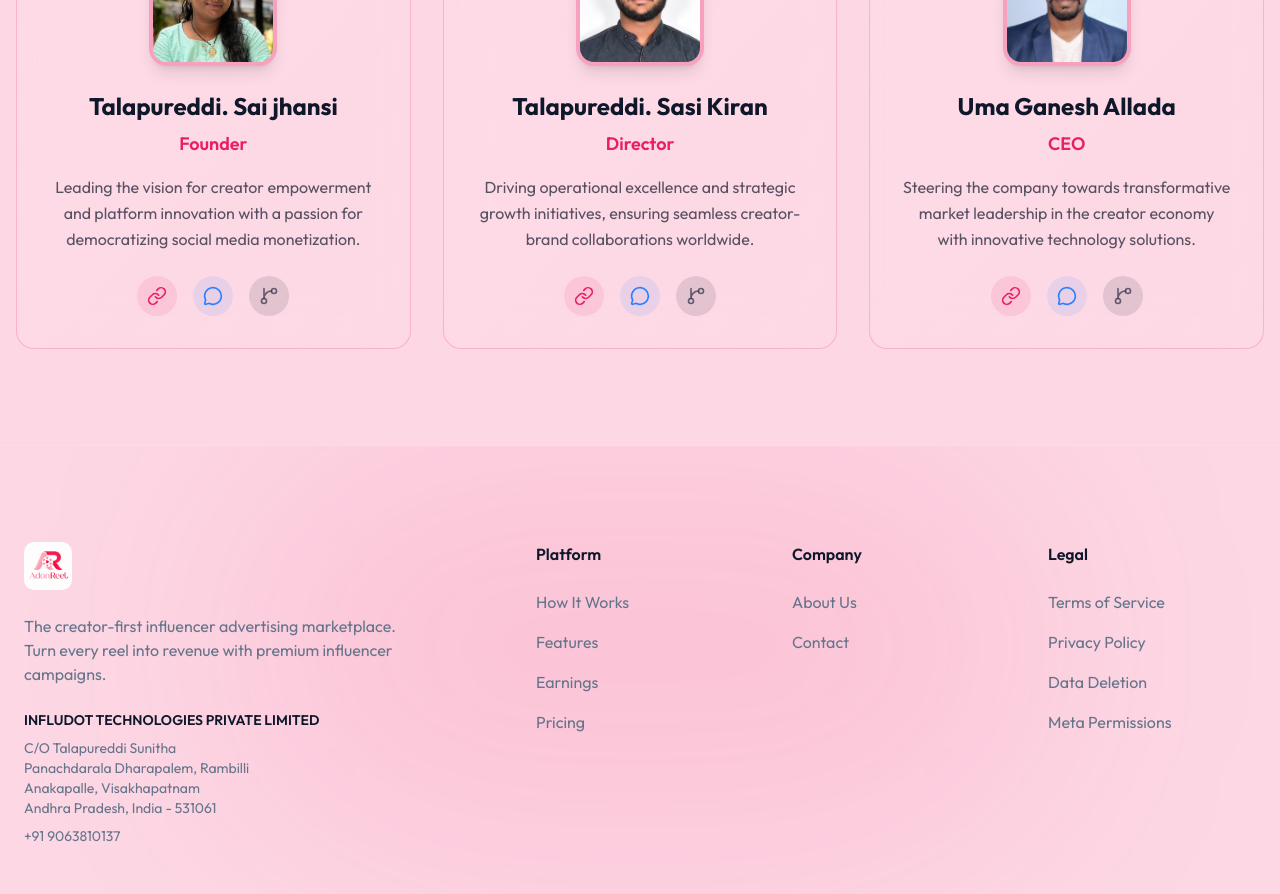
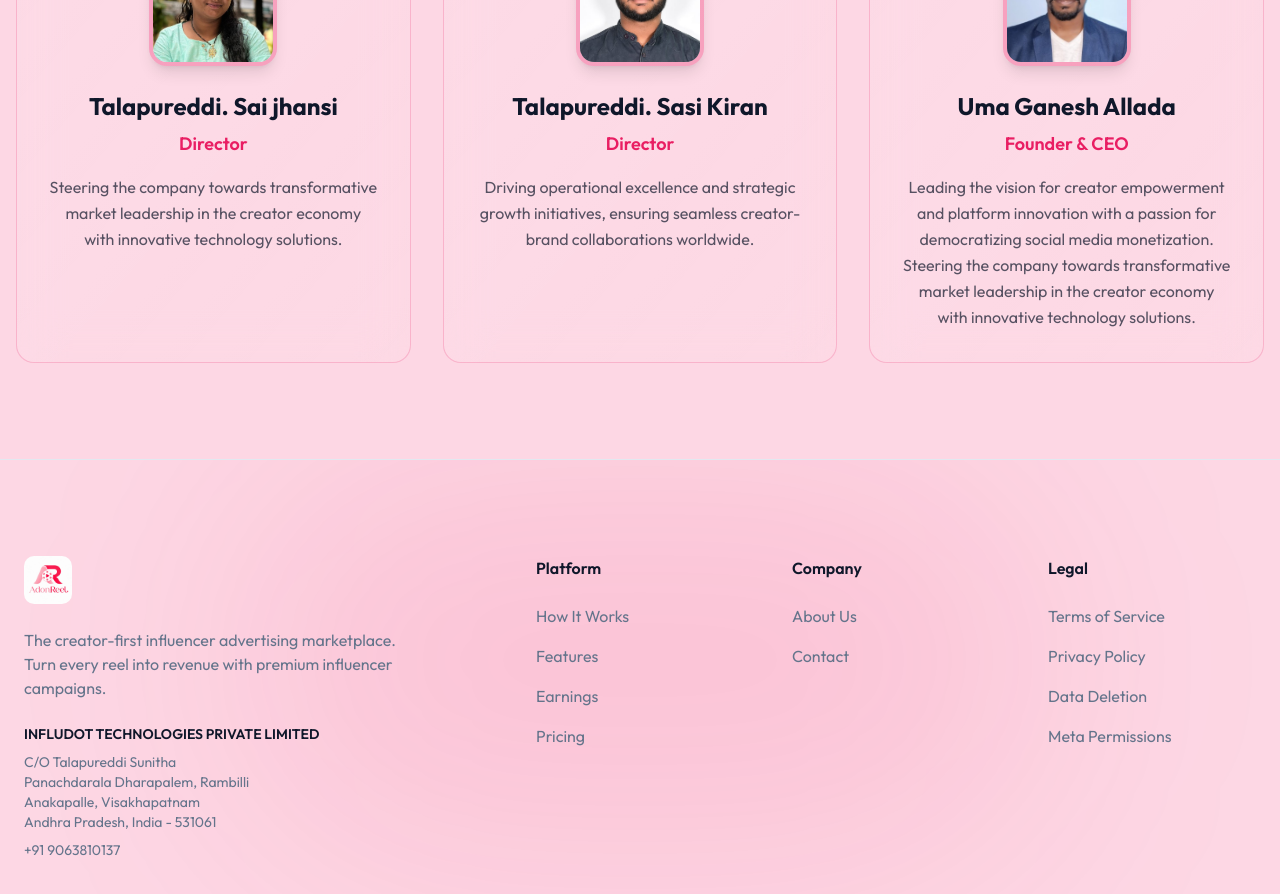
Before and after one commit to gyekula-source/AdOnReel, a Next.js app: page / in a window 1280 px wide. Shown: the part 4160-5054 px from the top of the page. Built offline with nearby package versions, Linux system fonts and the light colour scheme.

Commit message:
Initial Commit

```diff
--- a/src/components/home/FoundersSection.tsx
+++ b/src/components/home/FoundersSection.tsx
@@ -2,36 +2,26 @@
 
 import { SlideUp } from "@/components/animations/SlideUp";
 import { GlassCard } from "@/components/ui/glass-card";
-import { Link, MessageCircle, GitBranch } from "lucide-react";
 
 export function FoundersSection() {
   const founders = [
     {
       name: "Talapureddi. Sai jhansi",
-      role: "Founder",
-      bio: "Leading the vision for creator empowerment and platform innovation with a passion for democratizing social media monetization.",
+      role: "Director",
+      bio: "Steering the company towards transformative market leadership in the creator economy with innovative technology solutions.",
       image: "/founder1.jpg",
-      linkedin: "#",
-      twitter: "#",
-      github: "#"
     },
     {
       name: "Talapureddi. Sasi Kiran",
       role: "Director",
       bio: "Driving operational excellence and strategic growth initiatives, ensuring seamless creator-brand collaborations worldwide.",
       image: "/founder2.jpg",
-      linkedin: "#",
-      twitter: "#",
-      github: "#"
     },
     {
       name: "Uma Ganesh Allada",
-      role: "CEO",
-      bio: "Steering the company towards transformative market leadership in the creator economy with innovative technology solutions.",
+      role: "Founder & CEO",
+      bio: "Leading the vision for creator empowerment and platform innovation with a passion for democratizing social media monetization. Steering the company towards transformative market leadership in the creator economy with innovative technology solutions.",
       image: "/founder3.jpg",
-      linkedin: "#",
-      twitter: "#",
-      github: "#"
     }
   ];
 
@@ -43,7 +33,11 @@ export function FoundersSection() {
             <div className="inline-flex items-center gap-2 bg-purple/10 border border-purple/30 text-purple-light text-xs font-bold uppercase tracking-widest px-4 py-2 rounded-full mb-6">
               Our Team
             </div>
-            <h2 className="text-4xl md:text-6xl font-bold mb-6 text-foreground">Meet the Founders</h2>
+
+            <h2 className="text-4xl md:text-6xl font-bold mb-6 text-foreground">
+              Meet the Founders
+            </h2>
+
             <p className="text-xl text-foreground/70 max-w-2xl mx-auto">
               The visionaries building the future of creator monetization.
             </p>
@@ -55,6 +49,7 @@ export function FoundersSection() {
             <SlideUp key={founder.name} delay={index * 0.1}>
               <GlassCard className="p-8 h-full group hover:-translate-y-2 transition-all duration-500 border-purple/20 hover:border-purple/40 hover:shadow-[0_20px_40px_rgba(233,30,99,0.15)]">
                 <div className="text-center">
+
                   {/* Founder Image */}
                   <div className="relative mb-6">
                     <div className="w-32 h-32 mx-auto rounded-2xl overflow-hidden border-4 border-purple/30 group-hover:border-purple/50 transition-colors duration-300 shadow-lg">
@@ -64,7 +59,8 @@ export function FoundersSection() {
                         className="w-full h-full object-cover group-hover:scale-105 transition-transform duration-300"
                       />
                     </div>
-                    {/* Subtle glow effect */}
+
+                    {/* Glow Effect */}
                     <div className="absolute inset-0 w-32 h-32 mx-auto rounded-2xl bg-gradient-to-br from-purple/20 to-blue/20 opacity-0 group-hover:opacity-100 transition-opacity duration-300 -z-10 blur-xl" />
                   </div>
 
@@ -72,37 +68,14 @@ export function FoundersSection() {
                   <h3 className="text-2xl font-bold text-foreground mb-2 group-hover:text-purple transition-colors duration-300">
                     {founder.name}
                   </h3>
+
                   <p className="text-lg font-semibold text-purple mb-4">
                     {founder.role}
                   </p>
-                  <p className="text-foreground/70 leading-relaxed mb-6">
+
+                  <p className="text-foreground/70 leading-relaxed">
                     {founder.bio}
                   </p>
-
-                  {/* Social Links */}
-                  <div className="flex justify-center gap-4">
-                    <a
-                      href={founder.linkedin}
-                      className="w-10 h-10 rounded-full bg-purple/10 hover:bg-purple/20 flex items-center justify-center text-purple hover:text-purple-light transition-all duration-300 hover:scale-110"
-                      aria-label={`${founder.name} LinkedIn`}
-                    >
-                      <Link className="w-5 h-5" />
-                    </a>
-                    <a
-                      href={founder.twitter}
-                      className="w-10 h-10 rounded-full bg-blue-500/10 hover:bg-blue-500/20 flex items-center justify-center text-blue-500 hover:text-blue-400 transition-all duration-300 hover:scale-110"
-                      aria-label={`${founder.name} Twitter`}
-                    >
-                      <MessageCircle className="w-5 h-5" />
-                    </a>
-                    <a
-                      href={founder.github}
-                      className="w-10 h-10 rounded-full bg-dark/10 hover:bg-dark/20 flex items-center justify-center text-foreground/60 hover:text-foreground transition-all duration-300 hover:scale-110"
-                      aria-label={`${founder.name} GitHub`}
-                    >
-                      <GitBranch className="w-5 h-5" />
-                    </a>
-                  </div>
                 </div>
               </GlassCard>
             </SlideUp>
```
